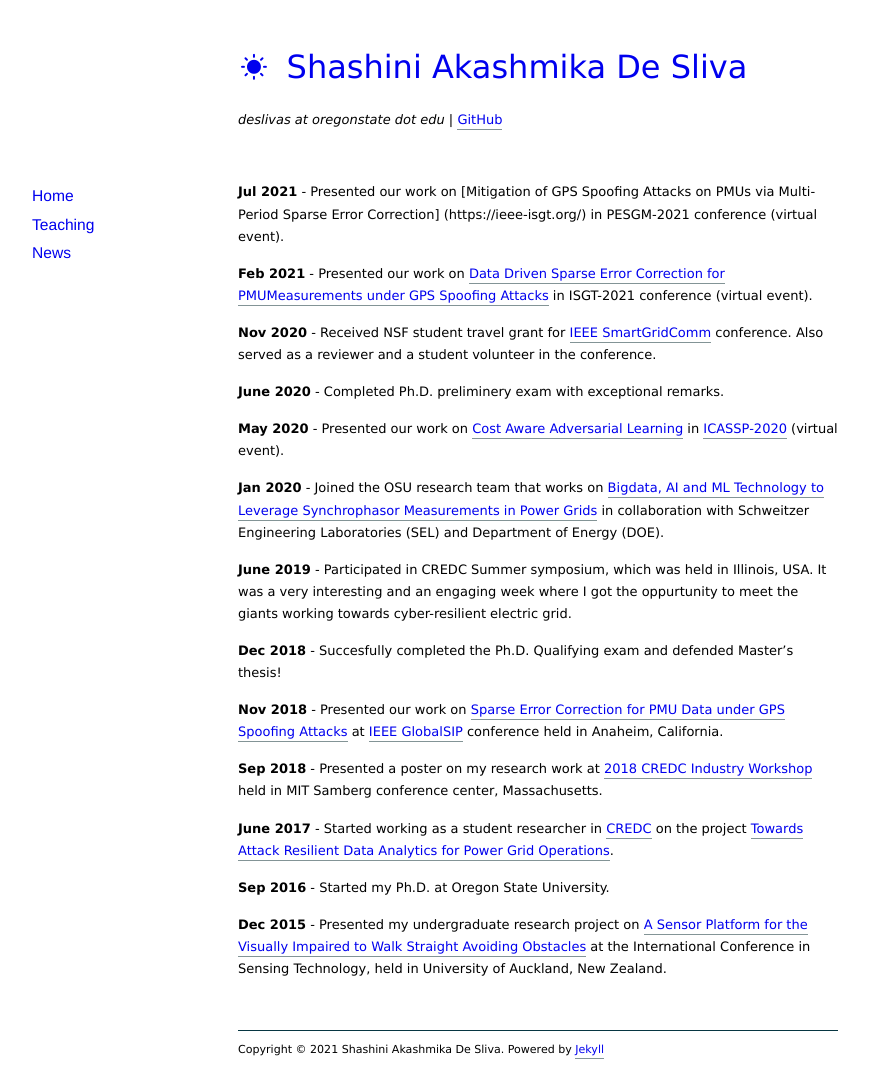
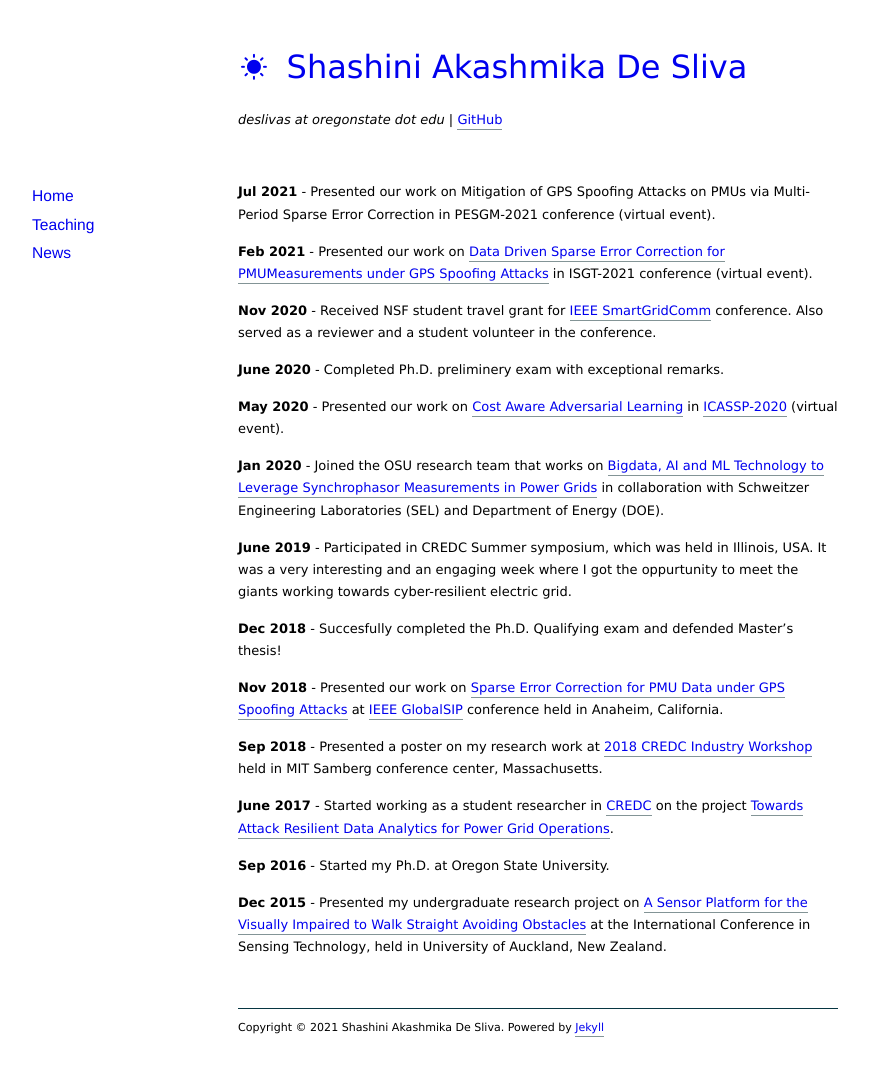
Before and after one commit to shashidesilvas/shashidesilvas.github.io, a Jekyll site: the page built from news/index.markdown, in a window 1280 px wide. Shown: the whole page, without its empty margins (102-971 px from the left). Built offline with Jekyll 4.4.1, drawn with Linux system fonts in a browser that asks for light colours; nearby versions of some CDN libraries; after the commit the page ends 1058 px from its top, so only the background shows below that; part of the change alters nothing that is shown.

Commit message:
Update index.markdown

```diff
--- a/news/index.markdown
+++ b/news/index.markdown
@@ -3,8 +3,7 @@ layout: default
 title:
 ---
 
-**Jul 2021** - Presented our work on [Mitigation of GPS Spoofing Attacks on PMUs via Multi-Period Sparse Error Correction]
- (https://ieee-isgt.org/) in PESGM-2021 conference (virtual event).
+**Jul 2021** - Presented our work on Mitigation of GPS Spoofing Attacks on PMUs via Multi-Period Sparse Error Correction in PESGM-2021 conference (virtual event).
 
 **Feb 2021** - Presented our work on [Data Driven Sparse Error Correction for PMUMeasurements under GPS Spoofing Attacks](https://ieee-isgt.org/) in ISGT-2021 conference (virtual event).
 
```
